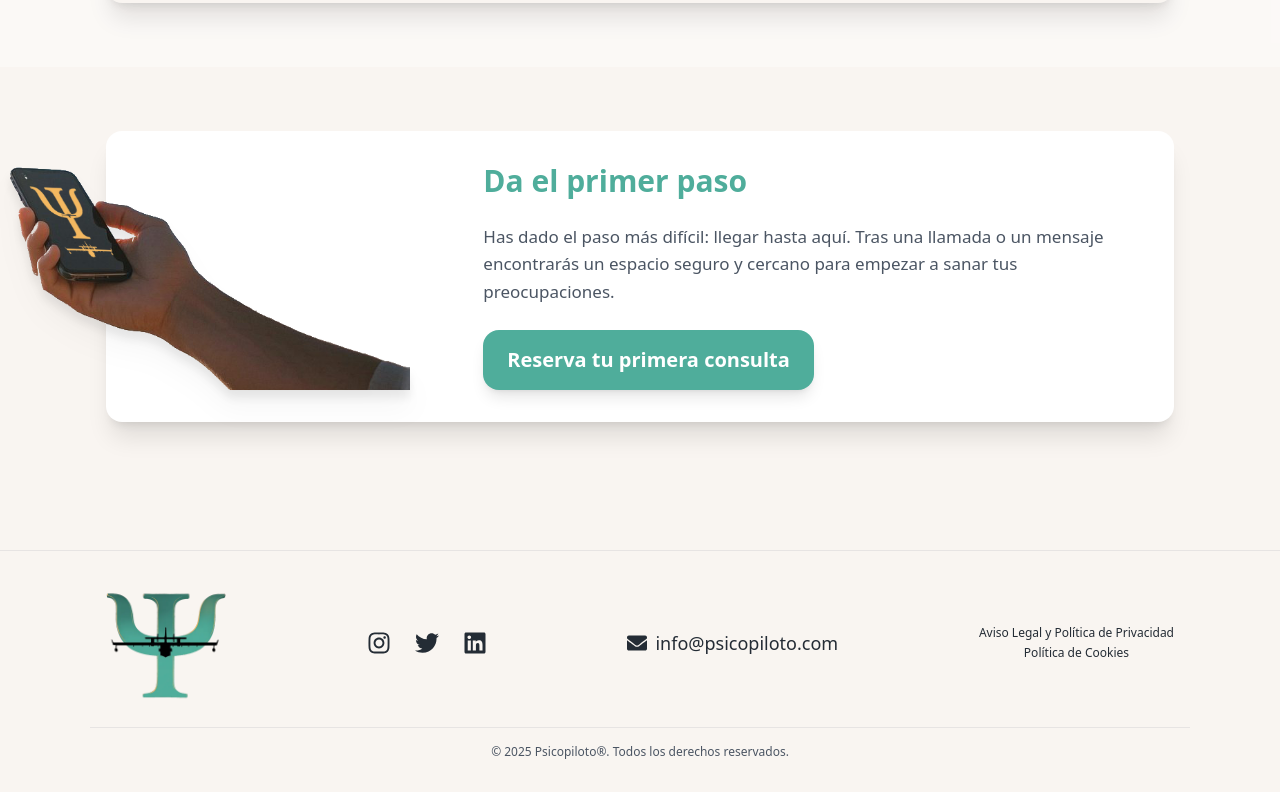
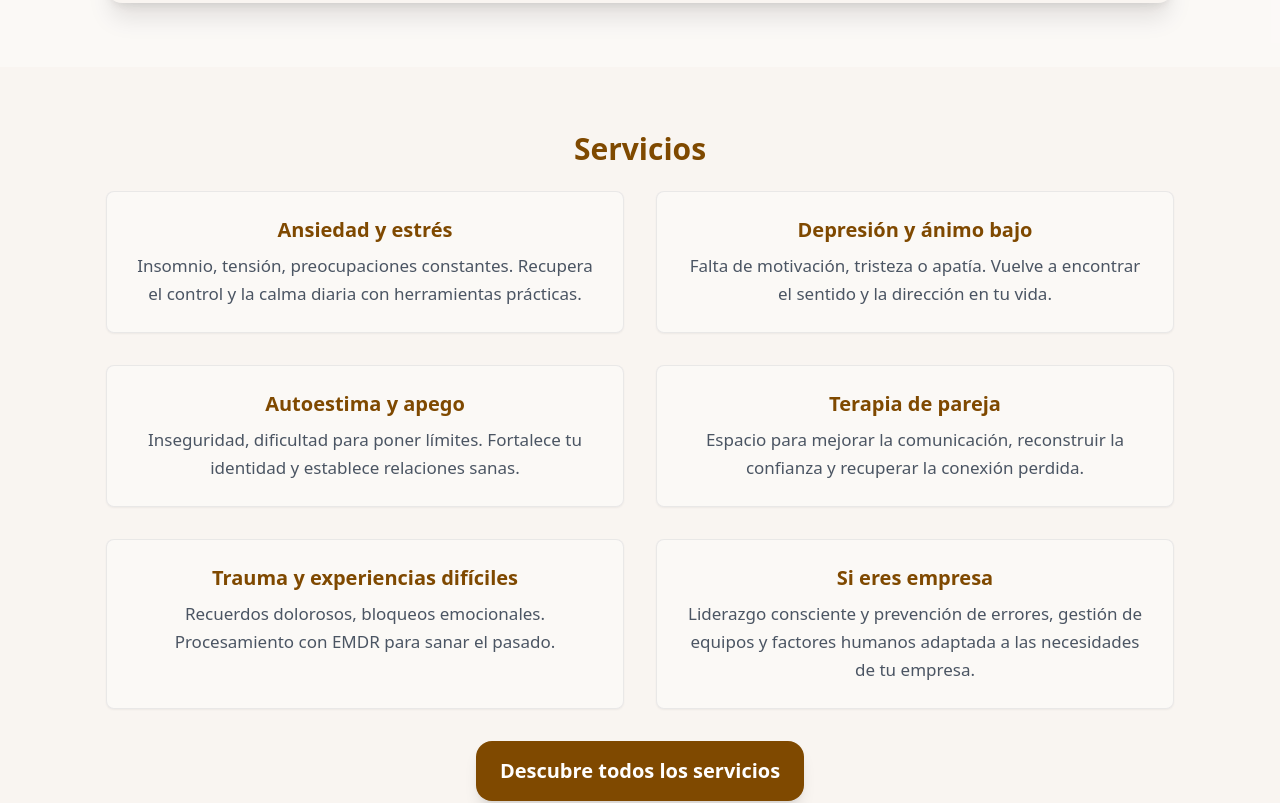
Before and after one commit to psicopiloto/psicopilotopage1, a Next.js app: page / in a window 1280 px wide. Shown: the part 3260-4063 px from the top of the page. Built offline with nearby package versions, Linux system fonts and the light colour scheme.

Commit message:
Update index.js

```diff
--- a/pages/index.js
+++ b/pages/index.js
@@ -268,6 +268,61 @@ export default function Home() {
           </div>
         </section>
 
+  {/* SERVICIOS */}
+        <section className="py-16 bg-psicopiloto-sand-50">
+          <div className="container mx-auto max-w-5xl text-center">
+            <h2 className="text-3xl font-semibold mb-6 text-psicopiloto-honey-500">
+              Servicios
+            </h2>
+            <div className="grid md:grid-cols-2 gap-8">
+              {[
+                // --- CAMBIO D: Contenido - Enfoque en Beneficio (Mejora UX/Conversión) ---
+                {
+                  title: "Ansiedad y estrés",
+                  desc: "Insomnio, tensión, preocupaciones constantes. Recupera el control y la calma diaria con herramientas prácticas.", // Beneficio añadido
+                },
+                {
+                  title: "Depresión y ánimo bajo",
+                  desc: "Falta de motivación, tristeza o apatía. Vuelve a encontrar el sentido y la dirección en tu vida.", // Beneficio añadido
+                },
+                {
+                  title: "Autoestima y apego",
+                  desc: "Inseguridad, dificultad para poner límites. Fortalece tu identidad y establece relaciones sanas.", // Beneficio añadido
+                },
+                {
+                  title: "Terapia de pareja",
+                  desc: "Espacio para mejorar la comunicación, reconstruir la confianza y recuperar la conexión perdida.",
+                },
+                {
+                  title: "Trauma y experiencias difíciles",
+                  desc: "Recuerdos dolorosos, bloqueos emocionales. Procesamiento con EMDR para sanar el pasado.", // Detalle EMDR añadido
+                },
+                {
+                  title: "Si eres empresa",
+                  desc: "Liderazgo consciente y prevención de errores, gestión de equipos y factores humanos adaptada a las necesidades de tu empresa.",
+                },
+              ].map((s, i) => (
+                <div
+                  key={i}
+                  className="p-6 bg-white/40 rounded-lg shadow-sm border border-psicopiloto-gray-500/10"
+                >
+                  <h3 className="font-semibold text-xl mb-2 text-psicopiloto-honey-500">
+                    {s.title}
+                  </h3>
+                  <p className="text-psicopiloto-gray-500">{s.desc}</p>
+                </div>
+              ))}
+            </div>
+            <div className="mt-8">
+              <AnimatedCTA
+                href="/servicios"
+                text="Descubre todos los servicios"
+                color="honey"
+              />
+            </div>
+          </div>
+        </section>
+
 
         {/* CTA FINAL (CON LA CORRECCIÓN DEL EFECTO 3D MANTENIDA) */}
         <section className="py-16 bg-psicopiloto-sand-50 relative overflow-visible">
```
